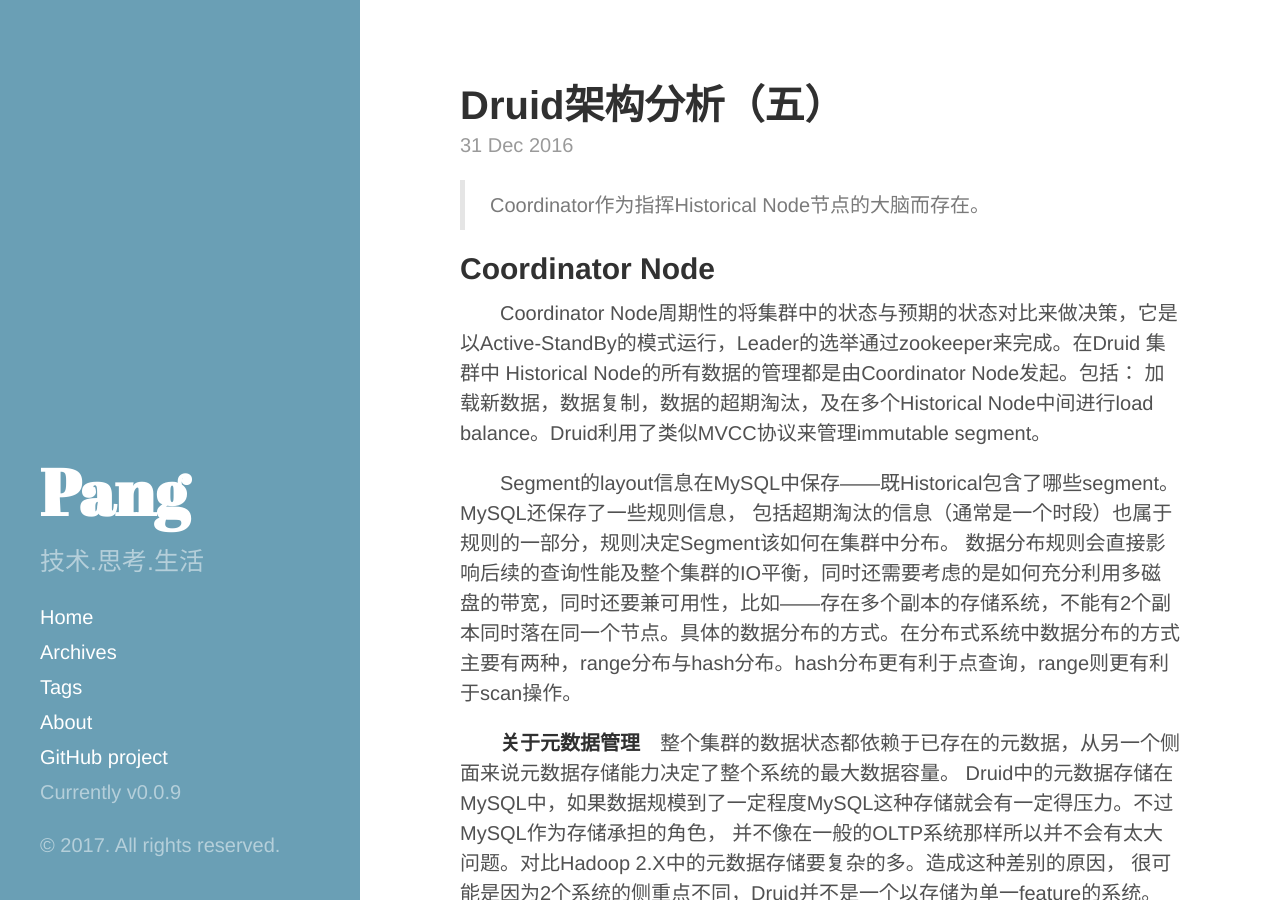
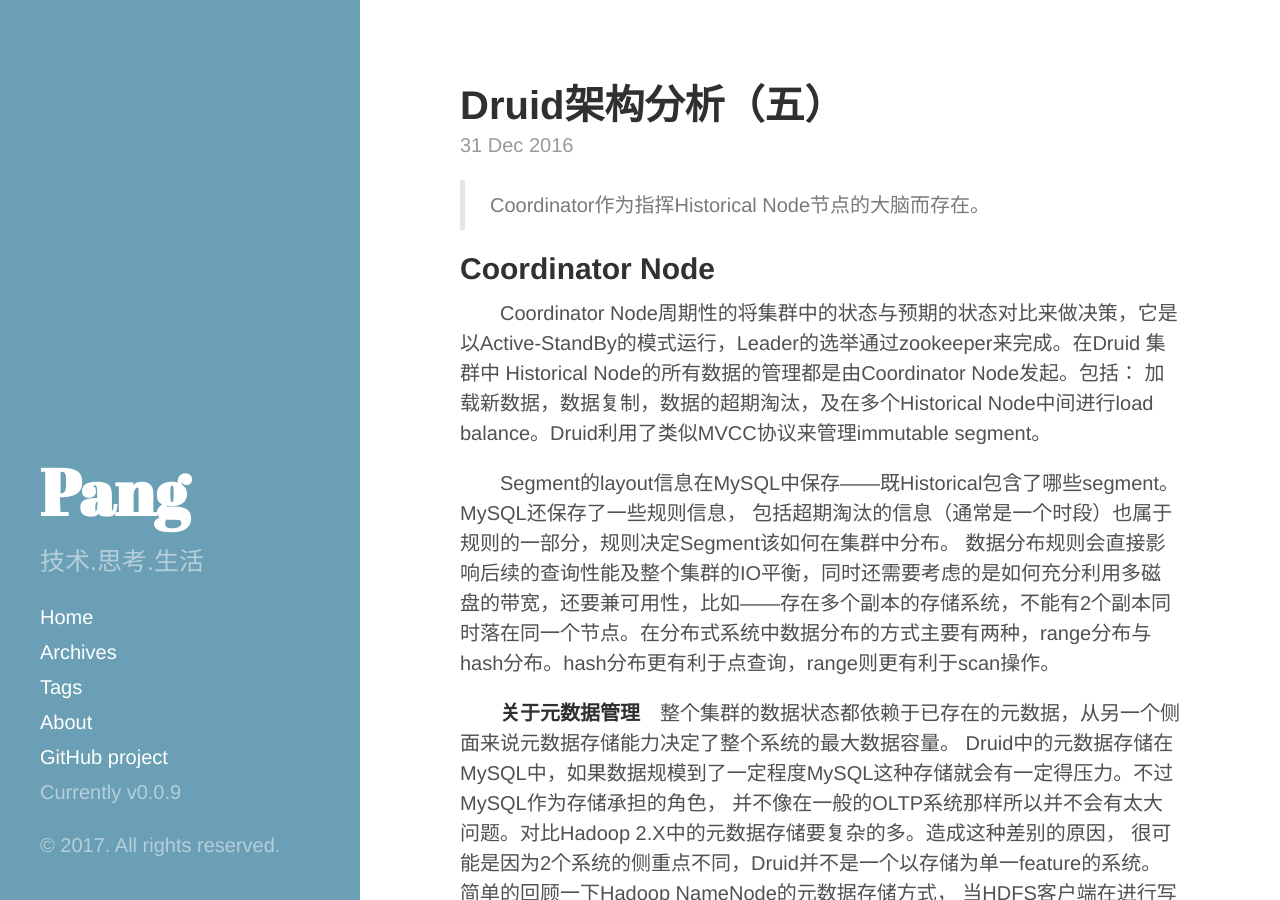
Before and after one commit to pangzhenzhou/pzz-github-pages-blog, a Jekyll site: the page built from _posts/2016-12-31-druid-arch-05.md, in a window 1280 px wide and 900 px high. Built offline with Jekyll 4.4.1, drawn with Linux system fonts in a browser that asks for light colours.

Commit message:
modify format

```diff
--- a/_posts/2016-12-31-druid-arch-05.md
+++ b/_posts/2016-12-31-druid-arch-05.md
@@ -13,7 +13,7 @@ tags : druid
 
 &emsp;&emsp;Segment的layout信息在MySQL中保存——既Historical包含了哪些segment。MySQL还保存了一些规则信息，
 包括超期淘汰的信息（通常是一个时段）也属于规则的一部分，规则决定Segment该如何在集群中分布。
-数据分布规则会直接影响后续的查询性能及整个集群的IO平衡，同时还需要考虑的是如何充分利用多磁盘的带宽，同时还要兼可用性，比如——存在多个副本的存储系统，不能有2个副本同时落在同一个节点。具体的数据分布的方式。在分布式系统中数据分布的方式主要有两种，range分布与hash分布。hash分布更有利于点查询，range则更有利于scan操作。
+数据分布规则会直接影响后续的查询性能及整个集群的IO平衡，同时还需要考虑的是如何充分利用多磁盘的带宽，还要兼可用性，比如——存在多个副本的存储系统，不能有2个副本同时落在同一个节点。在分布式系统中数据分布的方式主要有两种，range分布与hash分布。hash分布更有利于点查询，range则更有利于scan操作。
 
 &emsp;&emsp;**关于元数据管理**&emsp;整个集群的数据状态都依赖于已存在的元数据，从另一个侧面来说元数据存储能力决定了整个系统的最大数据容量。
 Druid中的元数据存储在MySQL中，如果数据规模到了一定程度MySQL这种存储就会有一定得压力。不过MySQL作为存储承担的角色，
```
